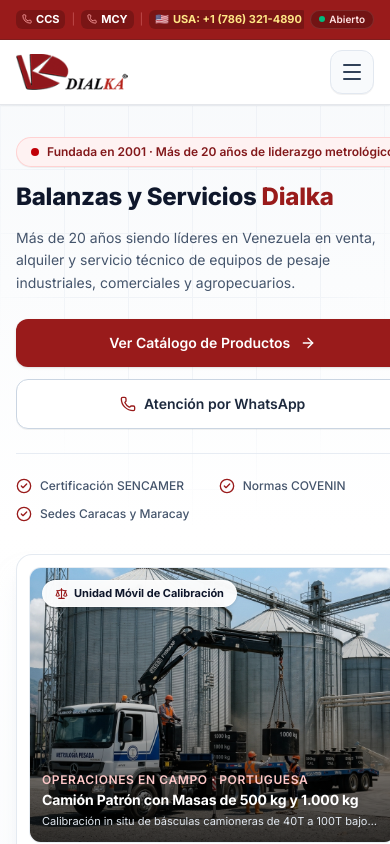
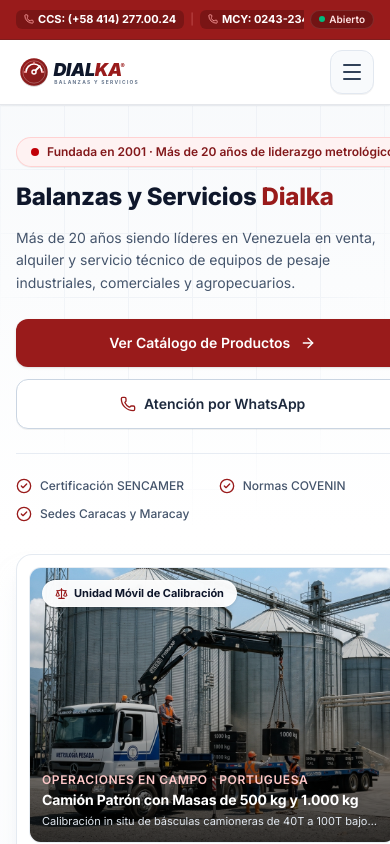
Before and after one commit to luismir1004/dialka-2.0, a Next.js app: page / in a window 390 px wide. Shown: the top 844 px of the page. Built offline with nearby package versions, Linux system fonts and the light colour scheme.

Commit message:
fix: official Retina vector logo and enhanced mobile top bar with direct phone dialing

```diff
--- a/src/components/Header.tsx
+++ b/src/components/Header.tsx
@@ -97,17 +97,17 @@
       {/* ── TOP BAR INSTITUCIONAL (CARACAS, MARACAY, USA Y REDES) ── */}
       <div className="bg-[#991b1b] text-white text-xs py-2 border-b border-[#7f1d1d]">
         <div className="max-w-7xl mx-auto px-4 sm:px-6 lg:px-8">
-          {/* Vista Móvil (md:hidden): Caracas, Maracay y USA accesibles como enlaces directos */}
+          {/* Vista Móvil (md:hidden): Caracas, Maracay y USA organizados con iconos claros y marcación directa */}
           <div className="flex md:hidden items-center justify-between gap-1.5 text-[11px]">
             <div className="flex items-center gap-1.5 overflow-x-auto no-scrollbar py-0.5">
               {/* Caracas */}
               <a
                 href={`tel:${ccsPhone.replace(/\s+/g, "").replace(/[()]/g, "")}`}
-                className="inline-flex items-center gap-1 font-bold text-white hover:text-red-200 active:scale-95 transition-all py-0.5 px-1.5 rounded-md bg-black/20 shrink-0"
-                title="Llamar a Caracas"
+                className="inline-flex items-center gap-1 font-bold text-white hover:text-red-200 active:scale-95 transition-all py-0.5 px-2 rounded-md bg-black/20 shrink-0"
+                title={`Llamar a Caracas: ${ccsPhone}`}
               >
                 <Phone size={10} className="text-red-300 shrink-0" />
-                <span>CCS</span>
+                <span>CCS: {ccsPhone}</span>
               </a>
 
               <span className="text-red-300/40">|</span>
@@ -115,11 +115,11 @@
               {/* Maracay */}
               <a
                 href="tel:+582432343360"
-                className="inline-flex items-center gap-1 font-bold text-white hover:text-red-200 active:scale-95 transition-all py-0.5 px-1.5 rounded-md bg-black/20 shrink-0"
-                title="Llamar a Maracay"
+                className="inline-flex items-center gap-1 font-bold text-white hover:text-red-200 active:scale-95 transition-all py-0.5 px-2 rounded-md bg-black/20 shrink-0"
+                title="Llamar a Maracay: 0243-234.33.60"
               >
                 <Phone size={10} className="text-red-300 shrink-0" />
-                <span>MCY</span>
+                <span>MCY: 0243-234.33.60</span>
               </a>
 
               <span className="text-red-300/40">|</span>
@@ -127,8 +127,8 @@
               {/* USA con bandera */}
               <a
                 href={`tel:${usaPhone.replace(/\s+/g, "").replace(/[()]/g, "").replace(/-/g, "")}`}
-                className="inline-flex items-center gap-1 font-bold text-amber-200 hover:text-white active:scale-95 transition-all py-0.5 px-1.5 rounded-md bg-black/20 shrink-0"
-                title="Llamar a Estados Unidos"
+                className="inline-flex items-center gap-1 font-bold text-amber-200 hover:text-white active:scale-95 transition-all py-0.5 px-2 rounded-md bg-black/20 shrink-0"
+                title={`Llamar a Estados Unidos: ${usaPhone}`}
               >
                 <span className="text-[11px]" role="img" aria-label="Bandera Estados Unidos">🇺🇸</span>
                 <span>USA: {usaPhone}</span>
@@ -238,12 +238,12 @@
         <div className="flex items-center justify-between h-16">
           {/* Logotipo Oficial Dialka */}
           <Link href="/" className="flex items-center gap-2.5 group py-1" title="Inicio | Balanzas y Servicios Dialka">
-            <div className="relative h-10 w-32 sm:w-36 flex items-center">
+            <div className="relative h-10 w-36 sm:w-44 flex items-center">
               <Image
                 src="/images/logo-dialka.svg"
                 alt="Balanzas y Servicios Dialka, S.A."
-                width={134}
-                height={43}
+                width={200}
+                height={50}
                 priority
                 className="h-9 sm:h-10 w-auto object-contain transition-transform group-hover:scale-105 duration-200"
               />
```
Also changed, not shown: public/images/logo-dialka.svg.
